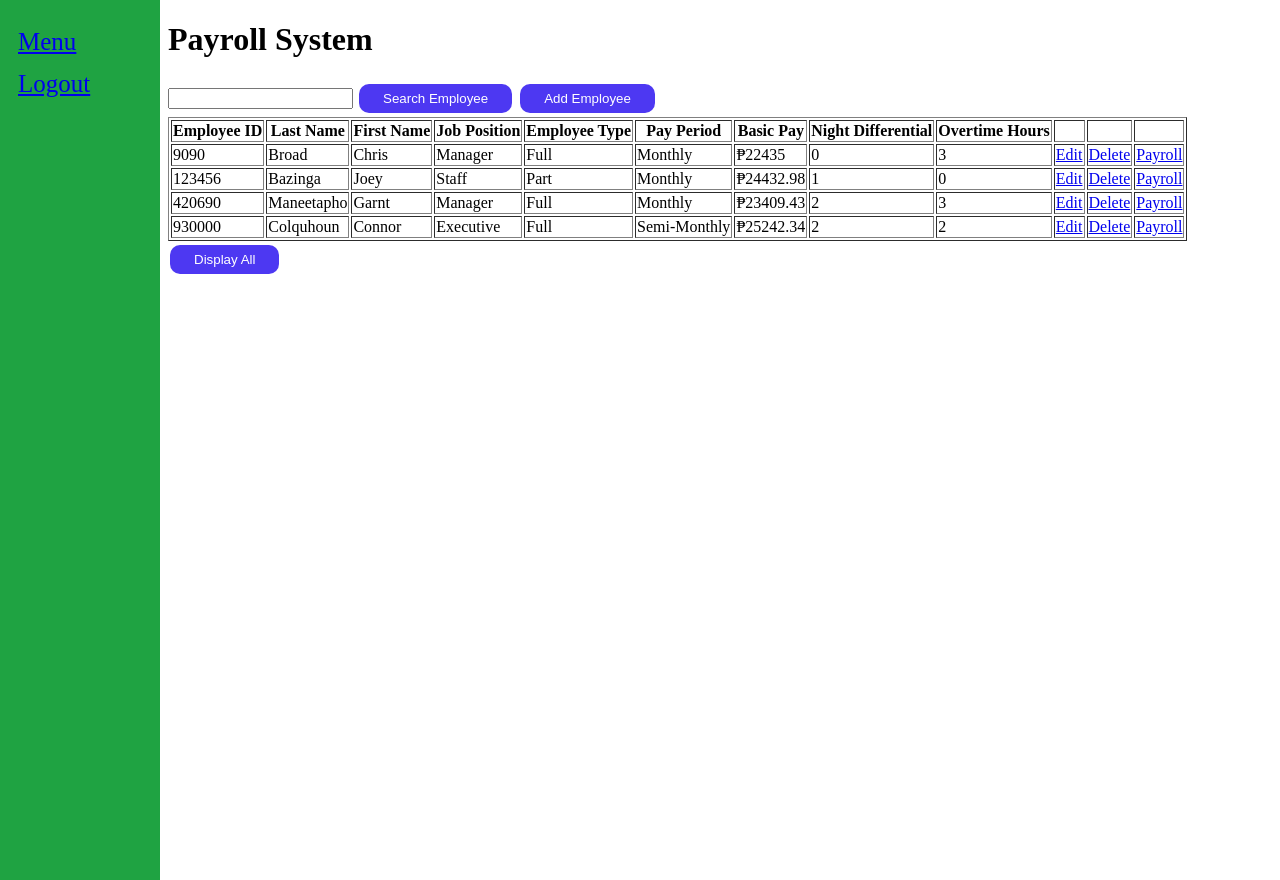
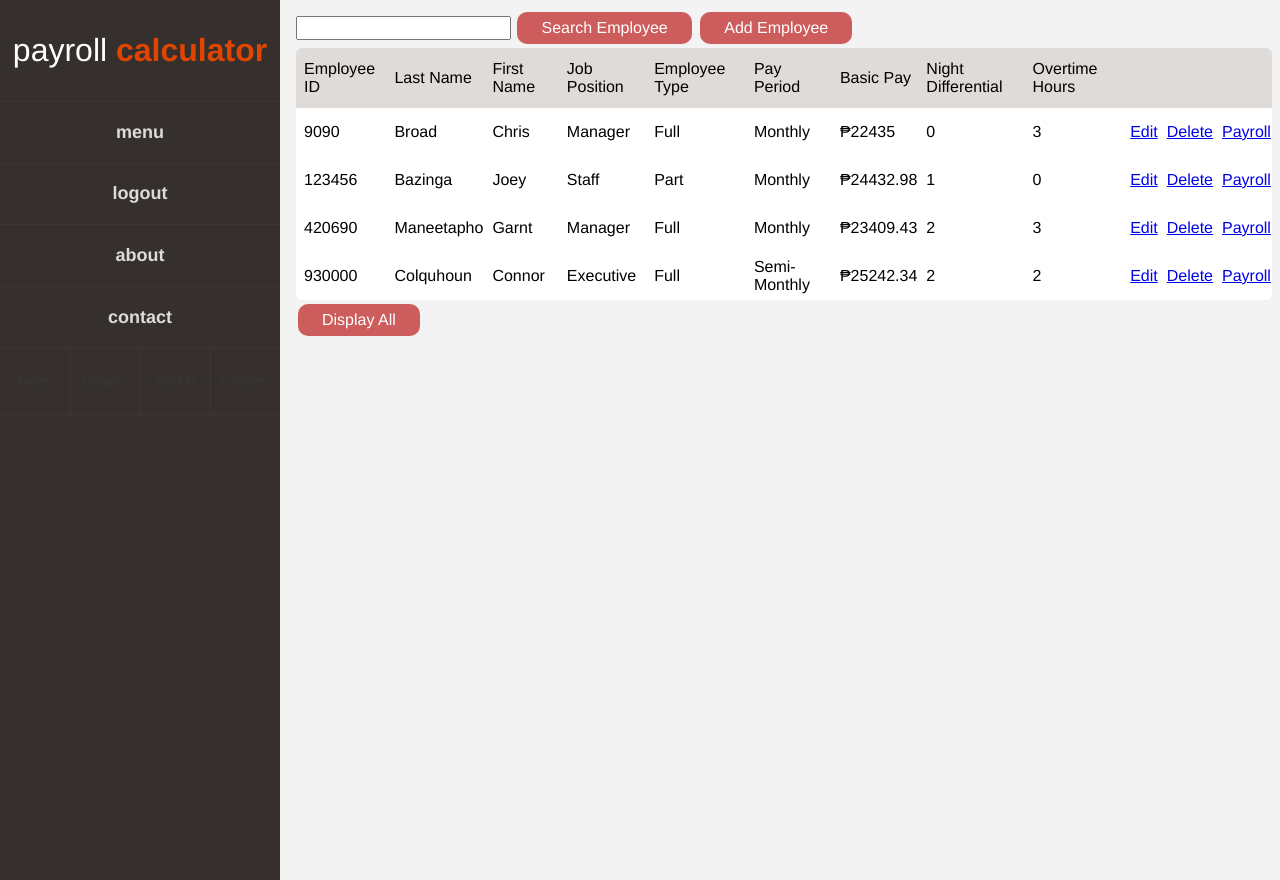
Before and after one commit to zrta2480/Webdev_SA3, a PHP site: page /menu.php in a window 1280 px wide. Run offline with PHP 8.4, Linux system fonts and the light colour scheme; a user stored in the database is signed in; data comes from the database, SQL or seed files in the repository.

Commit message:
changed styling of tables and sidebar

```diff
--- a/display.php
+++ b/display.php
@@ -6,7 +6,8 @@ if(!isset($_POST['enterSearch']) || isset($_POST['displayAll']))
     $sql = "SELECT * FROM tblemployees";
     $results = mysqli_query($con, $sql);
 
-    echo "<table border='1'>";
+    echo "<table>";
+    echo "<thead>";
     echo "<tr>";
     echo "<th>Employee ID</th>";
     echo "<th>Last Name</th>";
@@ -21,11 +22,13 @@ if(!isset($_POST['enterSearch']) || isset($_POST['displayAll']))
     echo "<th> </th>"; //Delete
     echo "<th> </th>"; //Payroll
     echo "</tr>";
+    echo "</thead>";
 
     if(mysqli_num_rows($results) > 0)
     {
         while($row = mysqli_fetch_assoc($results))
         {
+            echo "<tbody>";
             echo "<tr>";
             echo "<td>". $row['fldindex'] ."</td>";
             echo "<td>". $row['fldlastname'] ."</td>";
@@ -40,12 +43,14 @@ if(!isset($_POST['enterSearch']) || isset($_POST['displayAll']))
             echo "<td><a href='deleteemployee.php?employeeID=". $row['fldindex'] ."'>Delete</a> </td>"; //delete link
             echo "<td><a href='payroll.php?employeeID=". $row['fldindex'] ."'>Payroll</a> </td>"; //payroll link
             echo "</tr>";
+            echo "</tbody>";
         }
     }
     else {
         echo "<tr>";
         echo "<td>No Entries</td>";
         echo "</tr>";
+        echo "</tbody>";
     }
 
     echo "</table>";
--- a/menu.php
+++ b/menu.php
@@ -14,22 +14,29 @@ if(!isset($_SESSION['user']))
     </head>
 
     <body>
-        <div class="side-bar">
-            <table>
-                <tr>
-                    <td><a href="menu.php">Menu</a></td>
-                </tr>
-                <tr>
-                    <td><a href="login.php">Logout</a></td>
-                </tr>
-            </table>
-        </div>
+        <header class="header" role="banner">
+          <h1 class="logo">
+            <a href="#">Payroll <span>Calculator</span></a>
+          </h1>
+          <div class="nav-wrap">
+            <nav class="main-nav" role="navigation">
+              <ul class="unstyled list-hover-slide">
+                <li><a href="menu.php">Menu</a></li>
+                <li><a href="login.php">Logout</a></li>
+                <li><a href="#">About</a></li>
+                <li><a href="#">Contact</a></li>
+              </ul>
+            </nav>
+            <ul class="social-links list-inline unstyled list-hover-slide">
+              <li><a href="#">Twitter</a></li>
+              <li><a href="#">Google+</a></li>
+              <li><a href="https://github.com/zrta2480/Webdev_SA3">GitHub</a></li>
+              <li><a href="#">CodePen</a></li>
+            </ul>
+          </div>
+        </header>
 
         <div class="main-body">
-            <div class="main-header">
-                <h1>Payroll System</h1>
-            </div>
-
             <div class="search-add">
                 <form action="<?php echo htmlspecialchars($_SERVER["PHP_SELF"]); ?>" method="post">
                     <input type="text" name="searchKey" required/>
--- a/sa3-stylesheet.css
+++ b/sa3-stylesheet.css
@@ -1,3 +1,215 @@
+*, :before, :after {
+  box-sizing: border-box;
+    font: 400 1em "Source Sans Pro", Helvetica, Arial, sans-serif;
+}
+
+.unstyled {
+  list-style: none;
+  padding: 0;
+  margin: 0;
+}
+.unstyled a {
+  text-decoration: none;
+}
+
+.list-inline {
+  overflow: hidden;
+}
+.list-inline li {
+  float: left;
+}
+
+.header {
+  position: fixed;
+  left: 0;
+  top: 0;
+  bottom: 0;
+  width: 17.5em;
+  background: #35302D;
+}
+
+.logo {
+  text-transform: lowercase;
+  font: 300 2em "Source Sans Pro", Helvetica, Arial, sans-serif;
+  text-align: center;
+  padding: 0;
+  margin: 0;
+}
+.logo a {
+  display: block;
+  padding: 1em 0;
+  color: #DFDBD9;
+  text-decoration: none;
+  transition: .15s linear color;
+}
+.logo a:hover {
+  color: #fff;
+}
+.logo a:hover span {
+  color: #DF4500;
+}
+.logo span {
+  font-weight: 700;
+  transition: .15s linear color;
+}
+
+.main-nav ul {
+  border-top: solid 1px #3C3735;
+}
+.main-nav li {
+  border-bottom: solid 1px #3C3735;
+}
+.main-nav a {
+  padding: 1.1em 0;
+  color: #DFDBD9;
+  font: 400 1.125em "Source Sans Pro", Helvetica, Arial, sans-serif;
+  font-weight: bold;
+  text-align: center;
+  text-transform: lowercase;
+}
+.main-nav a:hover {
+  color: #fff;
+}
+
+.social-links {
+  border-bottom: solid 1px #3C3735;
+}
+.social-links li {
+  width: 25%;
+  border-left: solid 1px #3C3735;
+}
+.social-links li:first-child {
+  border: none;
+}
+.social-links a {
+  display: block;
+  height: 5.5em;
+  text-align: center;
+  color: #3C3735;
+  font: 0.75em/5.5em "Source Sans Pro", Helvetica, Arial, sans-serif;
+}
+.social-links a:hover {
+  color: #DFDBD9;
+}
+
+.list-hover-slide li {
+  position: relative;
+  overflow: hidden;
+}
+.list-hover-slide a {
+  display: block;
+  position: relative;
+  z-index: 1;
+  transition: .35s ease color;
+}
+.list-hover-slide a:before {
+  content: '';
+  display: block;
+  z-index: -1;
+  position: absolute;
+  left: -100%;
+  top: 0;
+  width: 100%;
+  height: 100%;
+  border-right: solid 5px #DF4500;
+  background: #3C3735;
+  transition: .35s ease left;
+}
+.list-hover-slide a.is-current:before, .list-hover-slide a:hover:before {
+  left: 0;
+}
+
+table {
+  border-spacing: 1;
+  border-collapse: collapse;
+  background: white;
+  border-radius: 6px;
+  overflow: hidden;
+  max-width: 72em;
+  width: 100%;
+  position: relative;
+}
+table * {
+  position: relative;
+}
+table td, table th {
+  padding-left: 8px;
+}
+table thead tr {
+  height: 60px;
+  background: #DFDBD9;
+  font-size: 16px;
+}
+table tbody tr {
+  height: 48px;
+  border-bottom: 1px solid #E3F1D5;
+}
+table tbody tr:last-child {
+  border: 0;
+}
+table td, table th {
+  text-align: left;
+}
+table td.l, table th.l {
+  text-align: right;
+}
+table td.c, table th.c {
+  text-align: center;
+}
+table td.r, table th.r {
+  text-align: center;
+}
+
+@media screen and (max-width: 35.5em) {
+  table {
+    display: block;
+  }
+  table > *, table tr, table td, table th {
+    display: block;
+  }
+  table thead {
+    display: none;
+  }
+  table tbody tr {
+    height: auto;
+    padding: 8px 0;
+  }
+  table tbody tr td {
+    padding-left: 45%;
+    margin-bottom: 12px;
+  }
+  table tbody tr td:last-child {
+    margin-bottom: 0;
+  }
+  table tbody tr td:before {
+    position: absolute;
+    font-weight: 700;
+    width: 40%;
+    left: 10px;
+    top: 0;
+  }
+  table tbody tr td:nth-child(1):before {
+    content: "Code";
+  }
+  table tbody tr td:nth-child(2):before {
+    content: "Stock";
+  }
+  table tbody tr td:nth-child(3):before {
+    content: "Cap";
+  }
+  table tbody tr td:nth-child(4):before {
+    content: "Inch";
+  }
+  table tbody tr td:nth-child(5):before {
+    content: "Box Type";
+  }
+}
+
+body
+{
+    background-color: #F3F3F3;
+}
+
 .side-bar {
     height: 100%;
     width: 160px;
@@ -23,7 +235,7 @@
 }
 
 .main-body {
-    margin-left: 160px;
+    margin-left: 18em;
 }
 
 .container {
@@ -38,7 +250,7 @@
 }
 
 input[type=submit], button {
-    background-color: #4d38f2;
+    background-color: indianred;
     border: none;
     color: white;
     padding: 7px 24px;
@@ -49,9 +261,9 @@ input[type=submit], button {
 }
 
 button:hover {
-    background-color: #3880f2;
+    background-color: darkred;
 }
 
 input[type=submit]:hover {
-    background-color: #3880f2;
+    background-color: darkred;
 }
```
